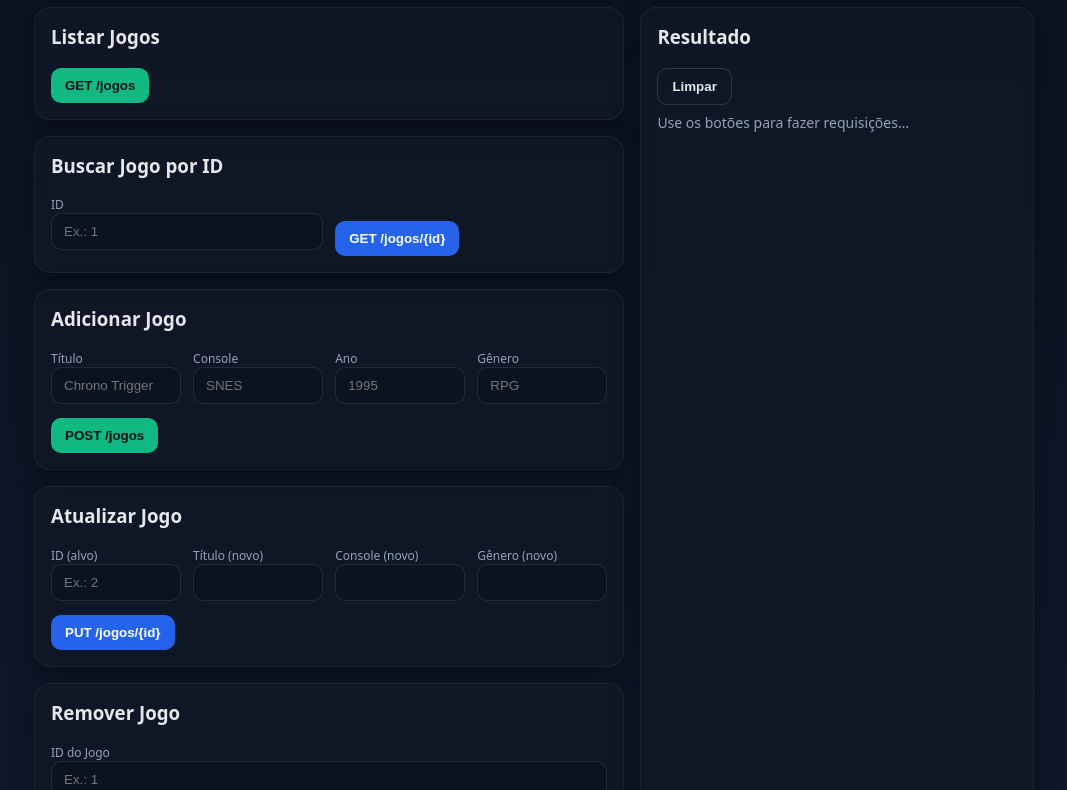
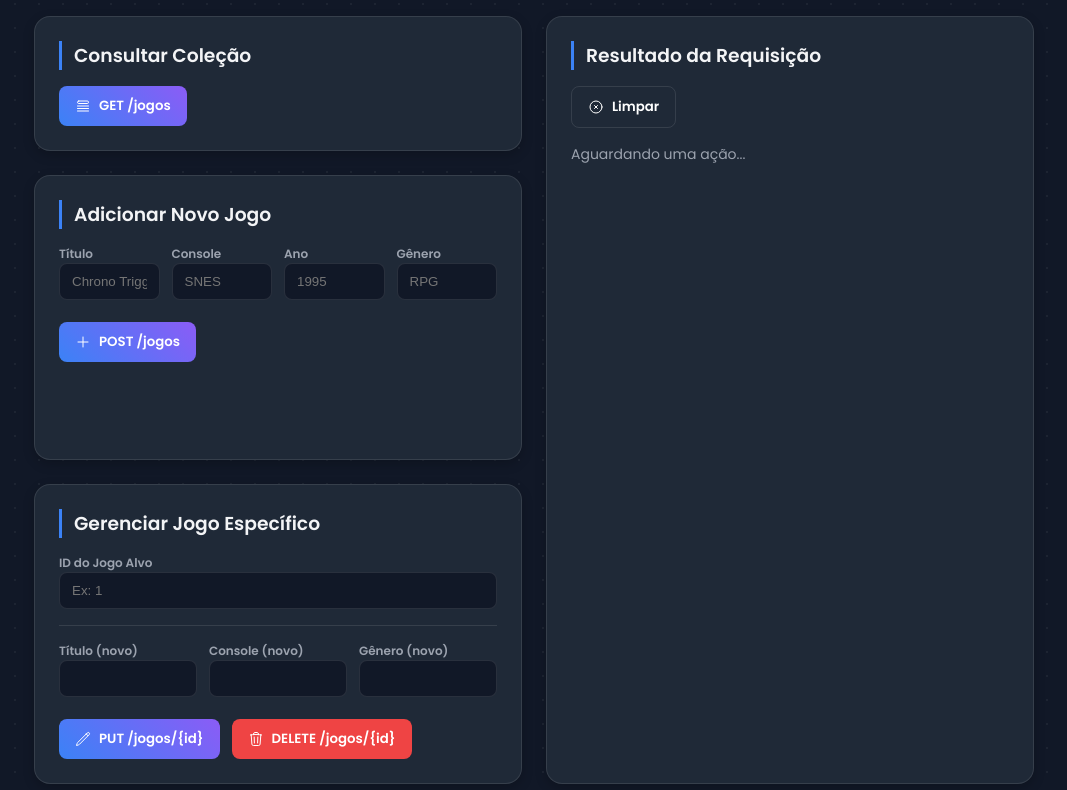
Before and after one commit to viictoorx/colecao-jogos-crud, a plain HTML site: page index.html in a window 1280 px wide. Shown: the part 93-883 px from the top of the page, without its empty margins (106-1173 px from the left). Drawn offline with Linux system fonts and the light colour scheme.

Commit message:
Refactor: Atualiza o design do frontend

```diff
--- a/index.html
+++ b/index.html
@@ -2,123 +2,217 @@
 <html lang="pt-BR">
 <head>
   <meta charset="utf-8" />
-  <title>Frontend - CRUD Coleção de Jogos</title>
+  <title>Dashboard - Coleção de Jogos</title>
   <meta name="viewport" content="width=device-width, initial-scale=1" />
+  <link rel="preconnect" href="https://fonts.googleapis.com">
+  <link rel="preconnect" href="https://fonts.gstatic.com" crossorigin>
+  <link href="https://fonts.googleapis.com/css2?family=Poppins:wght@400;600;700&display=swap" rel="stylesheet">
   <style>
-    /* O seu CSS original entra aqui - sem alterações */
-    :root { --bg:#0f172a; --card:#111827; --muted:#94a3b8; --text:#e5e7eb; --accent:#10b981; --danger:#ef4444; }
-    *{ box-sizing:border-box; }
-    body{ margin:0; font-family:system-ui, sans-serif; background:linear-gradient(180deg, #0b1220, #0f172a); color:var(--text); min-height:100vh; padding:24px; }
-    .container{ max-width:1000px; margin:0 auto; display:grid; gap:16px; }
-    header{ display:flex; align-items:center; justify-content:space-between; gap:12px; flex-wrap:wrap; }
-    h1{ margin:0; font-size:clamp(20px, 2.8vw, 28px); }
-    .card{ background:rgba(17,24,39,.75); backdrop-filter: blur(6px); border:1px solid rgba(255,255,255,.06); border-radius:16px; padding:16px; box-shadow: 0 8px 24px rgba(0,0,0,.35); }
-    label{ display:block; font-size:12px; color:var(--muted); margin-bottom:6px; }
-    input{ width:100%; padding:10px 12px; border-radius:10px; border:1px solid rgba(255,255,255,.1); background:#0b1220; color:var(--text); outline:none; }
-    input:focus{ border-color: rgba(16,185,129,.7); box-shadow: 0 0 0 3px rgba(16,185,129,.15); }
-    .row{ display:grid; grid-template-columns:1fr 1fr; gap:12px; }
-    .row-3{ display:grid; grid-template-columns:1fr 1fr 1fr 1fr; gap:12px; } /* MUDANÇA: 4 colunas para o formulário */
-    button{ border:0; border-radius:10px; padding:10px 14px; color:#081018; background:var(--accent); font-weight:600; cursor:pointer; }
-    button.secondary{ background:#2563eb; color:white; }
-    button.warn{ background:var(--danger); color:white; }
-    button.ghost{ background:transparent; color:var(--text); border:1px solid rgba(255,255,255,.15); }
-    .stack{ display:flex; gap:8px; flex-wrap:wrap; }
-    .msg{ font-size:14px; color:var(--muted); }
-    .ok{ color:#34d399; }
-    .err{ color:#fca5a5; }
-    .grid{ display:grid; grid-template-columns: 1.2fr .8fr; gap:16px; }
-    @media (max-width: 860px) { .grid, .row, .row-3{ grid-template-columns:1fr; } }
+    /* 1. VARIÁVEIS DE ESTILO E CONFIGURAÇÕES GLOBAIS */
+    :root {
+      --bg-dark: #111827;
+      --bg-light: #1f2937;
+      --border-color: rgba(255, 255, 255, 0.1);
+      --text-light: #f3f4f6;
+      --text-muted: #9ca3af;
+      --accent-glow: rgba(59, 130, 246, 0.5);
+      --accent-gradient: linear-gradient(45deg, #3b82f6, #8b5cf6);
+      --danger: #ef4444;
+      --font-family: 'Poppins', system-ui, sans-serif;
+    }
+
+    * { box-sizing: border-box; }
+
+    body {
+      margin: 0;
+      font-family: var(--font-family);
+      background-color: var(--bg-dark);
+      background-image: radial-gradient(circle at 1px 1px, rgba(255,255,255,0.05) 1px, transparent 0);
+      background-size: 24px 24px;
+      color: var(--text-light);
+      min-height: 100vh;
+      padding: 24px;
+    }
+
+    /* 2. ANIMAÇÕES */
+    @keyframes fadeIn {
+      from { opacity: 0; transform: translateY(20px); }
+      to { opacity: 1; transform: translateY(0); }
+    }
+
+    /* 3. COMPONENTES PRINCIPAIS */
+    .container { max-width: 1000px; margin: 0 auto; display: grid; gap: 24px; }
+
+    header {
+      display: flex;
+      align-items: center;
+      justify-content: space-between;
+      gap: 16px;
+      flex-wrap: wrap;
+      animation: fadeIn 0.5s ease-out;
+    }
+
+    h1, h3 { margin: 0; font-weight: 600; }
+    h1 { font-size: clamp(24px, 2.8vw, 32px); }
+    h3 { margin-bottom: 16px; border-left: 3px solid #3b82f6; padding-left: 12px;}
+
+    .card {
+      background: var(--bg-light);
+      border: 1px solid var(--border-color);
+      border-radius: 16px;
+      padding: 24px;
+      box-shadow: 0 4px 12px rgba(0, 0, 0, 0.2);
+      transition: all 0.3s ease-out;
+      opacity: 0; /* Começa invisível para a animação */
+      animation: fadeIn 0.5s ease-out forwards;
+    }
+    .card:hover {
+      transform: translateY(-5px);
+      box-shadow: 0 8px 24px rgba(0,0,0,0.3), 0 0 20px var(--accent-glow);
+    }
+    /* Delay para cada card aparecer em sequência */
+    .grid > .stack > .card:nth-child(1) { animation-delay: 0.1s; }
+    .grid > .stack > .card:nth-child(2) { animation-delay: 0.2s; }
+    .grid > .stack > .card:nth-child(3) { animation-delay: 0.3s; }
+    .grid > .stack > .card:nth-child(4) { animation-delay: 0.4s; }
+    .grid > .stack > .card:nth-child(5) { animation-delay: 0.5s; }
+    .grid > .card { animation-delay: 0.6s; }
+
+    /* 4. ELEMENTOS DE FORMULÁRIO */
+    label { display: block; font-size: 12px; color: var(--text-muted); margin-bottom: 6px; font-weight: 600; }
+
+    input {
+      width: 100%;
+      padding: 10px 12px;
+      border-radius: 8px;
+      border: 1px solid var(--border-color);
+      background: var(--bg-dark);
+      color: var(--text-light);
+      outline: none;
+      transition: all 0.2s ease-out;
+    }
+    input:focus {
+      border-color: #3b82f6;
+      box-shadow: 0 0 0 3px var(--accent-glow);
+    }
+
+    button {
+      display: inline-flex;
+      align-items: center;
+      gap: 8px; /* Espaço entre ícone e texto */
+      border: 0;
+      border-radius: 8px;
+      padding: 10px 16px;
+      color: white;
+      background: var(--accent-gradient);
+      font-weight: 600;
+      font-family: var(--font-family);
+      cursor: pointer;
+      transition: all 0.2s ease-out;
+    }
+    button:hover {
+      transform: scale(1.05);
+      box-shadow: 0 4px 15px rgba(0,0,0,0.2);
+    }
+    button svg { width: 16px; height: 16px; }
+    button.warn { background: var(--danger); }
+    button.ghost { background: transparent; border: 1px solid var(--border-color); }
+    button.ghost:hover { background: var(--bg-light); border-color: #3b82f6; }
+
+    /* 5. CLASSES UTILITÁRIAS */
+    .stack { display: flex; gap: 12px; flex-wrap: wrap; }
+    .msg { font-size: 14px; color: var(--text-muted); align-self: center; }
+    .ok { color: #34d399; }
+    .err { color: #fca5a5; }
+    .grid { display: grid; grid-template-columns: 1fr 1fr; gap: 24px; }
+    .row-4 { display: grid; grid-template-columns: repeat(auto-fit, minmax(100px, 1fr)); gap: 12px; }
+    @media (max-width: 860px) { .grid, .row, .row-4 { grid-template-columns: 1fr; } }
   </style>
 </head>
 <body>
   <div class="container">
     <header>
-      <h1>CRUD Coleção de Jogos (Frontend)</h1>
+      <h1>Dashboard de Jogos Retrô</h1>
       <div class="stack">
-        <label style="margin:0">
-          <span style="display:block; font-size:12px; color:var(--muted); margin-bottom:6px;">Base URL da API</span>
+        <label style="margin:0; min-width: 200px;">
+          <span style="display:block; font-size:12px; color:var(--text-muted); margin-bottom:6px;">URL da API</span>
           <input id="baseUrl" value="http://127.0.0.1:3344" />
         </label>
-        <button class="ghost" onclick="ping()">Testar conexão</button>
       </div>
     </header>
 
     <div class="grid">
-      <div class="stack" style="flex-direction:column; gap:16px">
+      <div class="stack" style="flex-direction:column; gap:24px">
         <div class="card">
-          <h3 style="margin-top:0">Listar Jogos</h3>
+          <h3>Consultar Coleção</h3>
           <div class="stack">
-            <button onclick="listItems()">GET /jogos</button>
+            <button onclick="listItems()">
+              <svg xmlns="http://www.w3.org/2000/svg" fill="none" viewBox="0 0 24 24" stroke-width="1.5" stroke="currentColor"><path stroke-linecap="round" stroke-linejoin="round" d="M3.75 12h16.5m-16.5 3.75h16.5M3.75 19.5h16.5M5.625 4.5h12.75a1.875 1.875 0 010 3.75H5.625a1.875 1.875 0 010-3.75z" /></svg>
+              GET /jogos
+            </button>
             <span id="listMsg" class="msg"></span>
           </div>
         </div>
 
         <div class="card">
-          <h3 style="margin-top:0">Buscar Jogo por ID</h3>
-          <div class="row">
-            <label>
-              ID
-              <input id="getId" type="number" placeholder="Ex.: 1"/>
-            </label>
-            <div class="stack" style="align-items:flex-end">
-              <button class="secondary" onclick="getItem()">GET /jogos/{id}</button>
-            </div>
-          </div>
-          <div id="getMsg" class="msg"></div>
-        </div>
-
-        <div class="card">
-          <h3 style="margin-top:0">Adicionar Jogo</h3>
-          <div class="row-3"> <label> Título <input id="createTitulo" type="text" placeholder="Chrono Trigger"/> </label>
+          <h3>Adicionar Novo Jogo</h3>
+          <div class="row-4">
+            <label> Título <input id="createTitulo" type="text" placeholder="Chrono Trigger"/> </label>
             <label> Console <input id="createConsole" type="text" placeholder="SNES"/> </label>
             <label> Ano <input id="createAno" type="number" placeholder="1995"/> </label>
             <label> Gênero <input id="createGenero" type="text" placeholder="RPG"/> </label>
           </div>
-          <div class="stack" style="margin-top:8px">
-            <button onclick="createItem()">POST /jogos</button>
+          <div class="stack" style="margin-top:16px">
+            <button onclick="createItem()">
+              <svg xmlns="http://www.w3.org/2000/svg" fill="none" viewBox="0 0 24 24" stroke-width="1.5" stroke="currentColor"><path stroke-linecap="round" stroke-linejoin="round" d="M12 4.5v15m7.5-7.5h-15" /></svg>
+              POST /jogos
+            </button>
             <span id="createMsg" class="msg"></span>
           </div>
         </div>
 
         <div class="card">
-          <h3 style="margin-top:0">Atualizar Jogo</h3>
-          <div class="row-3">
-            <label> ID (alvo) <input id="updateId" type="number" placeholder="Ex.: 2"/> </label>
+          <h3>Gerenciar Jogo Específico</h3>
+          <label>ID do Jogo Alvo <input id="targetId" type="number" placeholder="Ex: 1"/></label>
+          <div style="border-top: 1px solid var(--border-color); margin: 16px 0;"></div>
+          <div class="row-4">
             <label> Título (novo) <input id="updateTitulo" type="text"/> </label>
             <label> Console (novo) <input id="updateConsole" type="text"/> </label>
             <label> Gênero (novo) <input id="updateGenero" type="text"/> </label>
           </div>
-          <div class="stack" style="margin-top:8px">
-            <button class="secondary" onclick="updateItem()">PUT /jogos/{id}</button>
-            <span id="updateMsg" class="msg"></span>
+          <div class="stack" style="margin-top:16px">
+            <button onclick="updateItem()">
+              <svg xmlns="http://www.w3.org/2000/svg" fill="none" viewBox="0 0 24 24" stroke-width="1.5" stroke="currentColor"><path stroke-linecap="round" stroke-linejoin="round" d="M16.862 4.487l1.687-1.688a1.875 1.875 0 112.652 2.652L6.832 19.82a4.5 4.5 0 01-1.897 1.13l-2.685.8.8-2.685a4.5 4.5 0 011.13-1.897L16.863 4.487zm0 0L19.5 7.125" /></svg>
+              PUT /jogos/{id}
+            </button>
+            <button class="warn" onclick="deleteItem()">
+              <svg xmlns="http://www.w3.org/2000/svg" fill="none" viewBox="0 0 24 24" stroke-width="1.5" stroke="currentColor"><path stroke-linecap="round" stroke-linejoin="round" d="M14.74 9l-.346 9m-4.788 0L9.26 9m9.968-3.21c.342.052.682.107 1.022.166m-1.022-.165L18.16 19.673a2.25 2.25 0 01-2.244 2.077H8.084a2.25 2.25 0 01-2.244-2.077L4.772 5.79m14.456 0a48.108 48.108 0 00-3.478-.397m-12 .562c.34-.059.68-.114 1.022-.165m0 0a48.11 48.11 0 013.478-.397m7.5 0v-.916c0-1.18-.91-2.134-2.09-2.201a51.964 51.964 0 00-3.32 0c-1.18.067-2.09.92-2.09 2.201v.916m7.5 0a48.667 48.667 0 00-7.5 0" /></svg>
+              DELETE /jogos/{id}
+            </button>
+            <span id="manageMsg" class="msg"></span>
           </div>
         </div>
 
-        <div class="card">
-          <h3 style="margin-top:0">Remover Jogo</h3>
-            <label> ID do Jogo <input id="deleteId" type="number" placeholder="Ex.: 1"/> </label>
-          <div class="stack" style="margin-top:8px">
-            <button class="warn" onclick="deleteItem()">DELETE /jogos/{id}</button>
-            <span id="deleteMsg" class="msg"></span>
-          </div>
-        </div>
       </div>
 
       <div class="card">
-        <h3 style="margin-top:0">Resultado</h3>
-        <div class="stack" style="margin-bottom:8px">
-          <button class="ghost" onclick="clearOutput(true)">Limpar</button>
+        <h3>Resultado da Requisição</h3>
+        <div class="stack" style="margin-bottom:16px">
+          <button class="ghost" onclick="clearOutput(true)">
+            <svg xmlns="http://www.w3.org/2000/svg" fill="none" viewBox="0 0 24 24" stroke-width="1.5" stroke="currentColor"><path stroke-linecap="round" stroke-linejoin="round" d="M9.75 9.75l4.5 4.5m0-4.5l-4.5 4.5M21 12a9 9 0 11-18 0 9 9 0 0118 0z" /></svg>
+            Limpar
+          </button>
         </div>
-        <div id="output" class="msg">Use os botões para fazer requisições…</div>
+        <div id="output" class="msg">Aguardando uma ação...</div>
       </div>
     </div>
   </div>
 
   <script>
-    // --- LÓGICA JAVASCRIPT MODIFICADA ---
+    // --- LÓGICA JAVASCRIPT OTIMIZADA ---
     const $ = (id) => document.getElementById(id);
-    const jsonPretty = (obj) => `<pre style="white-space:pre-wrap; margin:0">${JSON.stringify(obj, null, 2)}</pre>`;
-    const MSG_IDS = ["listMsg","getMsg","createMsg","updateMsg","deleteMsg"];
+    const jsonPretty = (obj) => `<pre style="white-space:pre-wrap; margin:0; font-size:12px;">${JSON.stringify(obj, null, 2)}</pre>`;
+    const MSG_IDS = ["listMsg", "createMsg", "manageMsg"];
 
     function base() {
       let u = $("baseUrl").value.trim();
@@ -134,17 +228,20 @@
     }
 
     async function api(path, opts = {}) {
-      const url = `${base()}${path}`;
-      const res = await fetch(url, {
-        headers: { "Content-Type": "application/json" },
-        ...opts
-      });
-      const data = await res.json().catch(() => null);
-      return { ok: res.ok, status: res.status, data };
+      try {
+        const url = `${base()}${path}`;
+        const res = await fetch(url, {
+          headers: { "Content-Type": "application/json" }, ...opts
+        });
+        const data = await res.json().catch(() => ({ msg: "Resposta sem corpo JSON." }));
+        return { ok: res.ok, status: res.status, data };
+      } catch (e) {
+        return { ok: false, status: 0, data: { error: "Falha na conexão com a API.", details: e.message } };
+      }
     }
 
     function showOut(title, payload) {
-      $("output").innerHTML = `<div class="${payload.ok ? 'ok' : 'err'}" style="margin-bottom:8px">${title}</div>${jsonPretty(payload.data ?? {})}`;
+      $("output").innerHTML = `<div class="${payload.ok ? 'ok' : 'err'}" style="margin-bottom:8px">${title} (Status: ${payload.status})</div>${jsonPretty(payload.data ?? {})}`;
     }
 
     function setMsg(id, msg, ok=true) {
@@ -154,35 +251,14 @@
     }
 
     function clearOutput(manual=false){
-      $("output").innerHTML = manual ? "Saída limpa." : "";
-    }
-
-    async function ping() {
-      resetUI("listMsg");
-      try {
-        const r = await api("/jogos");
-        setMsg("listMsg", r.ok ? "Conectado! ✅" : `Falhou (${r.status})`, r.ok);
-        showOut("Ping (GET /jogos)", r);
-      } catch (e) {
-        setMsg("listMsg", "Erro de conexão", false);
-        showOut("Erro", { ok: false, data: { message: String(e) } });
-      }
+      $("output").innerHTML = manual ? "Saída limpa." : "Aguardando uma ação...";
     }
 
     async function listItems() {
       resetUI("listMsg");
       const r = await api("/jogos");
-      setMsg("listMsg", r.ok ? "OK" : `Erro ${r.status}`, r.ok);
+      setMsg("listMsg", r.ok ? "Sucesso!" : `Erro`, r.ok);
       showOut("GET /jogos", r);
-    }
-
-    async function getItem() {
-      resetUI("getMsg");
-      const id = $("getId").value;
-      if (!id) return setMsg("getMsg", "Informe um ID.", false);
-      const r = await api(`/jogos/${id}`);
-      setMsg("getMsg", r.ok ? "OK" : `Erro ${r.status}`, r.ok);
-      showOut(`GET /jogos/${id}`, r);
     }
 
     async function createItem() {
@@ -193,46 +269,44 @@
           ano_lancamento: Number($("createAno").value),
           genero: $("createGenero").value,
       };
-      if (!data.titulo || !data.console) return setMsg("createMsg", "Preencha Título e Console.", false);
+      if (!data.titulo || !data.console) return setMsg("createMsg", "Título e Console são obrigatórios.", false);
 
-      const r = await api("/jogos", {
-        method: "POST",
-        body: JSON.stringify(data)
-      });
-      setMsg("createMsg", r.ok ? "Criado!" : `Erro ${r.status}`, r.ok);
+      const r = await api("/jogos", { method: "POST", body: JSON.stringify(data) });
+      setMsg("createMsg", r.ok ? "Jogo adicionado!" : `Erro`, r.ok);
       showOut("POST /jogos", r);
+      if(r.ok) listItems(); // Atualiza a lista automaticamente
     }
 
     async function updateItem() {
-      resetUI("updateMsg");
-      const id = $("updateId").value;
-      if (!id) return setMsg("updateMsg", "Informe o ID do jogo a ser atualizado.", false);
+      resetUI("manageMsg");
+      const id = $("targetId").value;
+      if (!id) return setMsg("manageMsg", "Informe o ID do jogo alvo.", false);
 
       const data = {
           titulo: $("updateTitulo").value,
           console: $("updateConsole").value,
           genero: $("updateGenero").value,
       };
-      // Remove campos vazios para não sobrescrever com nada
       Object.keys(data).forEach(key => data[key] === "" && delete data[key]);
 
-      if (Object.keys(data).length === 0) return setMsg("updateMsg", "Preencha pelo menos um campo para atualizar.", false);
+      if (Object.keys(data).length === 0) return setMsg("manageMsg", "Preencha ao menos um campo para atualizar.", false);
 
-      const r = await api(`/jogos/${id}`, {
-        method: "PUT",
-        body: JSON.stringify(data)
-      });
-      setMsg("updateMsg", r.ok ? "Atualizado!" : `Erro ${r.status}`, r.ok);
+      const r = await api(`/jogos/${id}`, { method: "PUT", body: JSON.stringify(data) });
+      setMsg("manageMsg", r.ok ? "Jogo atualizado!" : `Erro`, r.ok);
       showOut(`PUT /jogos/${id}`, r);
+      if(r.ok) listItems(); // Atualiza a lista automaticamente
     }
 
     async function deleteItem() {
-      resetUI("deleteMsg");
-      const id = $("deleteId").value;
-      if (!id) return setMsg("deleteMsg", "Informe um ID.", false);
+      resetUI("manageMsg");
+      const id = $("targetId").value;
+      if (!id) return setMsg("manageMsg", "Informe o ID do jogo alvo.", false);
+      if (!confirm(`Tem certeza que deseja apagar o jogo com ID ${id}?`)) return;
+
       const r = await api(`/jogos/${id}`, { method: "DELETE" });
-      setMsg("deleteMsg", r.ok ? "Removido!" : `Erro ${r.status}`, r.ok);
+      setMsg("manageMsg", r.ok ? "Jogo apagado!" : `Erro`, r.ok);
       showOut(`DELETE /jogos/${id}`, r);
+      if(r.ok) listItems(); // Atualiza a lista automaticamente
     }
   </script>
 </body>
```
